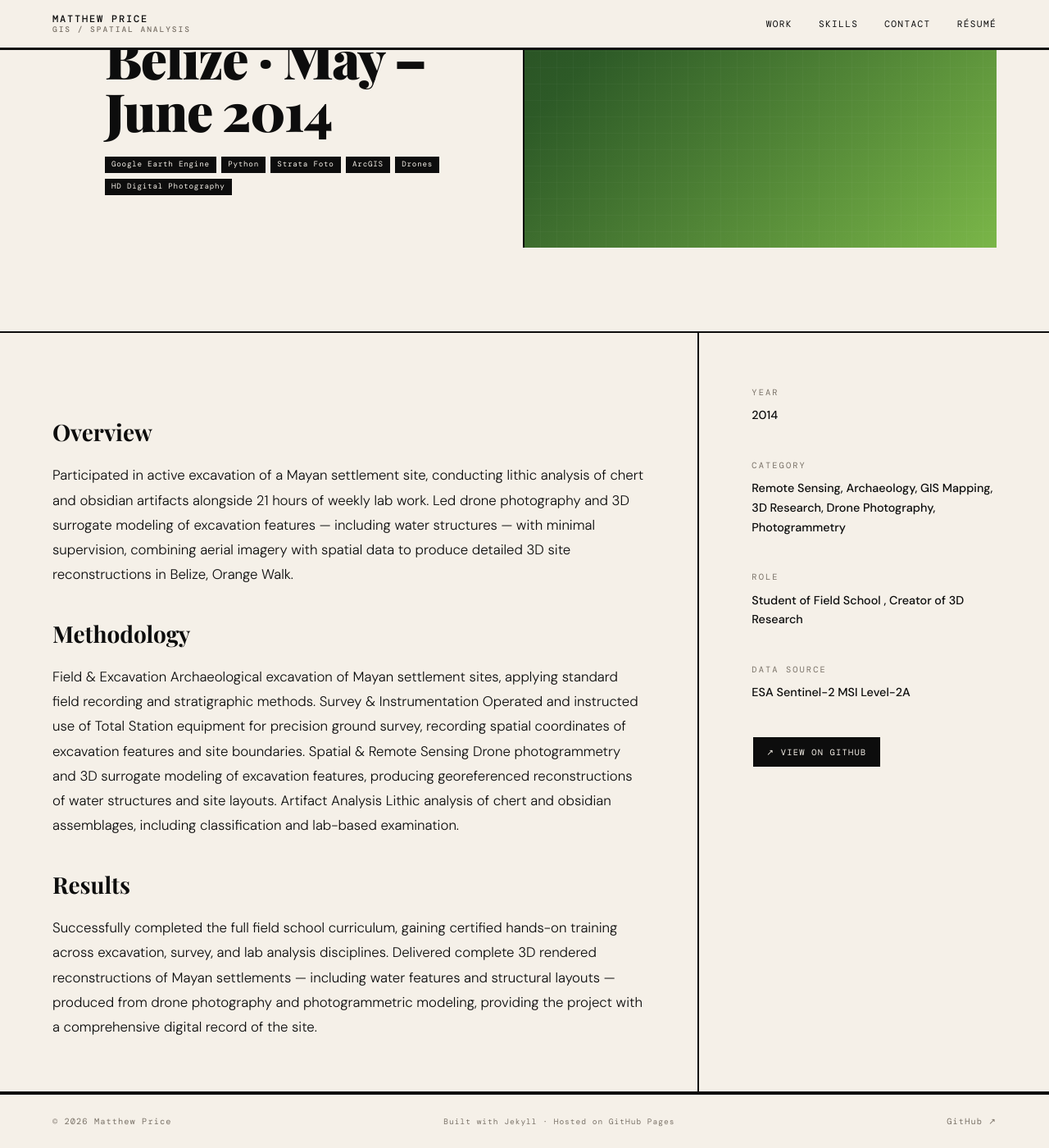
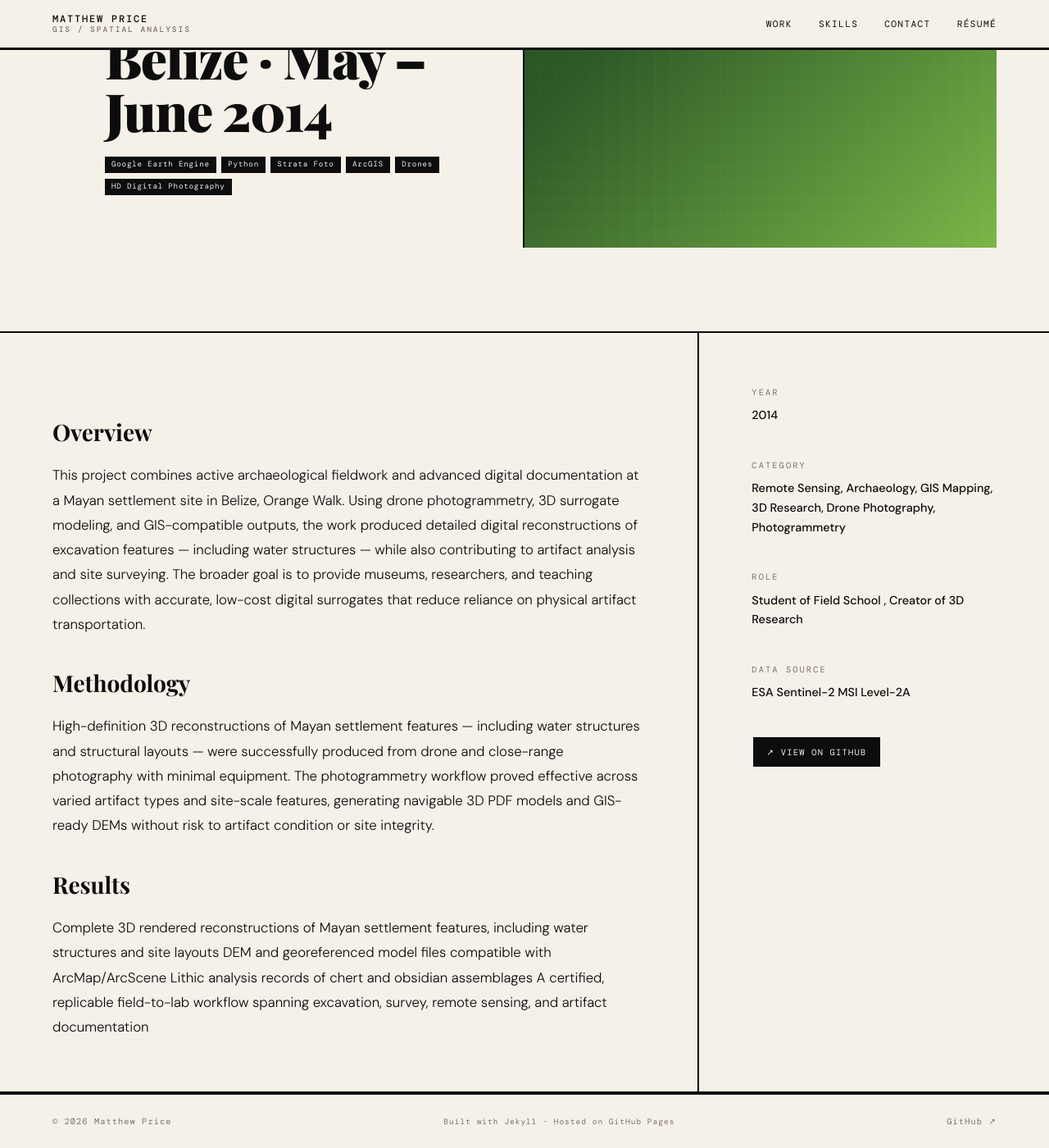
Before and after one commit to MPrice650/MPrice650.github.io, a Jekyll site: the page built from _projects/Programme for Belize Archaeology Project.md, in a window 1280 px wide and 1400 px high, scrolled down 737 px. Shown: the whole window at 82% size. Built offline with Jekyll 4.4.1, drawn with Linux system fonts in a browser that asks for light colours; some web fonts are replaced.

Commit message:
Update Programme for Belize Archaeology Project.md

```diff
--- a/_projects/Programme for Belize Archaeology Project.md
+++ b/_projects/Programme for Belize Archaeology Project.md
@@ -14,19 +14,15 @@ github_url: https://github.com/MPrice650/field-school
 
 ## Overview
 
-Participated in active excavation of a Mayan settlement site, conducting lithic analysis of chert and obsidian artifacts alongside 21 hours of weekly lab work. Led drone photography and 3D surrogate modeling of excavation features — including water structures — with minimal supervision, combining aerial imagery with spatial data to produce detailed 3D site reconstructions in Belize, Orange Walk.
+This project combines active archaeological fieldwork and advanced digital documentation at a Mayan settlement site in Belize, Orange Walk. Using drone photogrammetry, 3D surrogate modeling, and GIS-compatible outputs, the work produced detailed digital reconstructions of excavation features — including water structures — while also contributing to artifact analysis and site surveying. The broader goal is to provide museums, researchers, and teaching collections with accurate, low-cost digital surrogates that reduce reliance on physical artifact transportation.
 
 ## Methodology
 
-Field & Excavation
-Archaeological excavation of Mayan settlement sites, applying standard field recording and stratigraphic methods.
-Survey & Instrumentation
-Operated and instructed use of Total Station equipment for precision ground survey, recording spatial coordinates of excavation features and site boundaries.
-Spatial & Remote Sensing
-Drone photogrammetry and 3D surrogate modeling of excavation features, producing georeferenced reconstructions of water structures and site layouts.
-Artifact Analysis
-Lithic analysis of chert and obsidian assemblages, including classification and lab-based examination.
+High-definition 3D reconstructions of Mayan settlement features — including water structures and structural layouts — were successfully produced from drone and close-range photography with minimal equipment. The photogrammetry workflow proved effective across varied artifact types and site-scale features, generating navigable 3D PDF models and GIS-ready DEMs without risk to artifact condition or site integrity.
 
 ## Results
 
-Successfully completed the full field school curriculum, gaining certified hands-on training across excavation, survey, and lab analysis disciplines. Delivered complete 3D rendered reconstructions of Mayan settlements — including water features and structural layouts — produced from drone photography and photogrammetric modeling, providing the project with a comprehensive digital record of the site.
+Complete 3D rendered reconstructions of Mayan settlement features, including water structures and site layouts
+DEM and georeferenced model files compatible with ArcMap/ArcScene
+Lithic analysis records of chert and obsidian assemblages
+A certified, replicable field-to-lab workflow spanning excavation, survey, remote sensing, and artifact documentation
```
